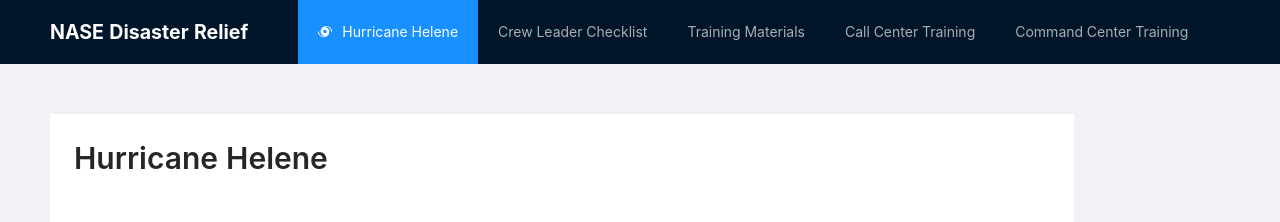
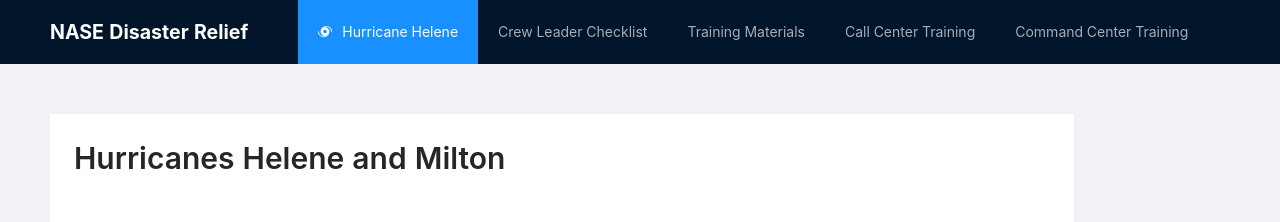
Before and after one commit to jaremieww/nase-disaster-relief, a React (Create React App) app: page /helene in a window 1280 px wide. Shown: the top 222 px of the page. Built offline with nearby package versions, Linux system fonts and the light colour scheme.

Commit message:
Adding Milton to title

```diff
--- a/src/components/helene/Index.tsx
+++ b/src/components/helene/Index.tsx
@@ -15,7 +15,7 @@ const files = [
 
 export default () => {
   return <Space direction="vertical" size="large">
-    <Title level={2}>Hurricane Helene</Title>
+    <Title level={2}>Hurricanes Helene and Milton</Title>
 
     <Title level={3}>Command Centers</Title>
     <div className="row">
```
